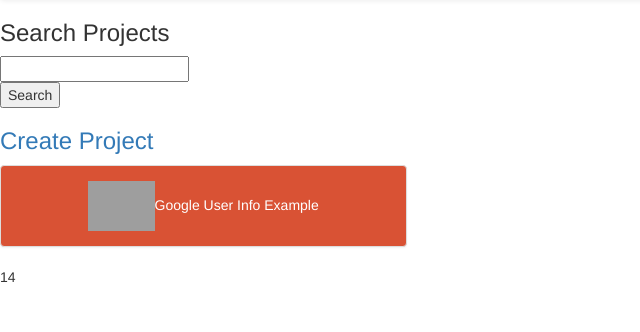
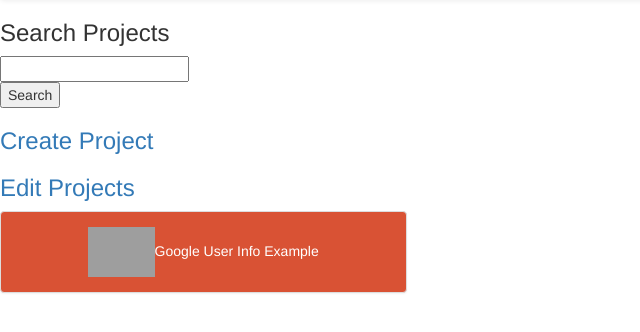
Before and after one commit to aravind-ramanan/startout, a Django app: page /allocator/api/ in a window 1280 px wide. Shown: the part 72-404 px from the top of the page, without its empty margins (0-640 px from the left). Run offline with Django 3.2, Linux system fonts and the light colour scheme; some libraries are stand-ins or nearby versions; grey boxes are pictures that could not be loaded.

Commit message:
added a link in allocator/api page to edit

```diff
--- a/allocator/templates/allocator/api_examples.html
+++ b/allocator/templates/allocator/api_examples.html
@@ -14,10 +14,12 @@
 	<div>
 	  <a href="/allocator/createproject/"><h3>Create Project</h3></a>
 	</div>
+	<div>
+	  <a href="/allocator/editproject/"><h3>Edit Projects</h3></a>
+	</div>
 	<div class="row text-center">
         <div class="col-sm-4"><a href="http://localhost:8000/allocator/google/" style="color: #fff"><div style="background-color: #d95234" class="panel panel-default"><div class="panel-body"><img src="http://upcity.com/blog/wp-content/uploads/2013/11/Google-Plus-Logo-650x318.png" height="50">Google User Info Example</div></div></a></div>
   	</div>
-  	{{title}}
 
 
 </body>
```
